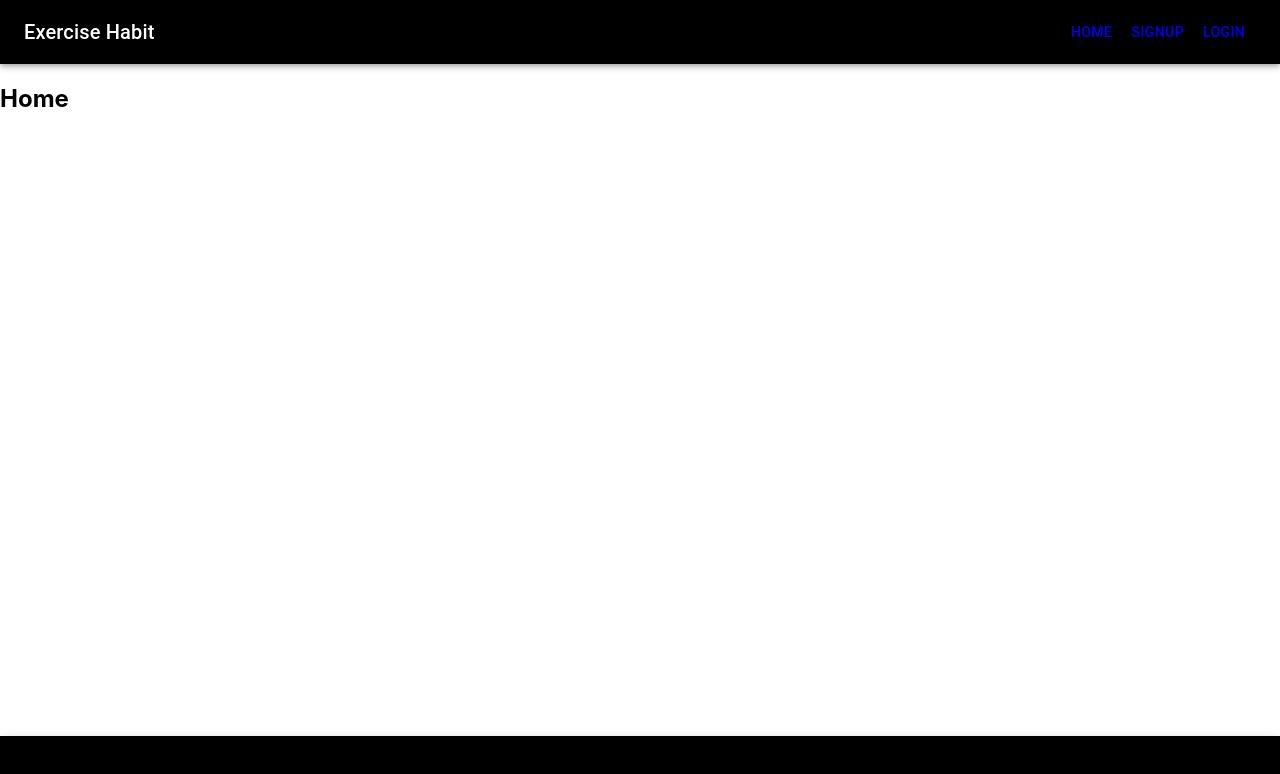
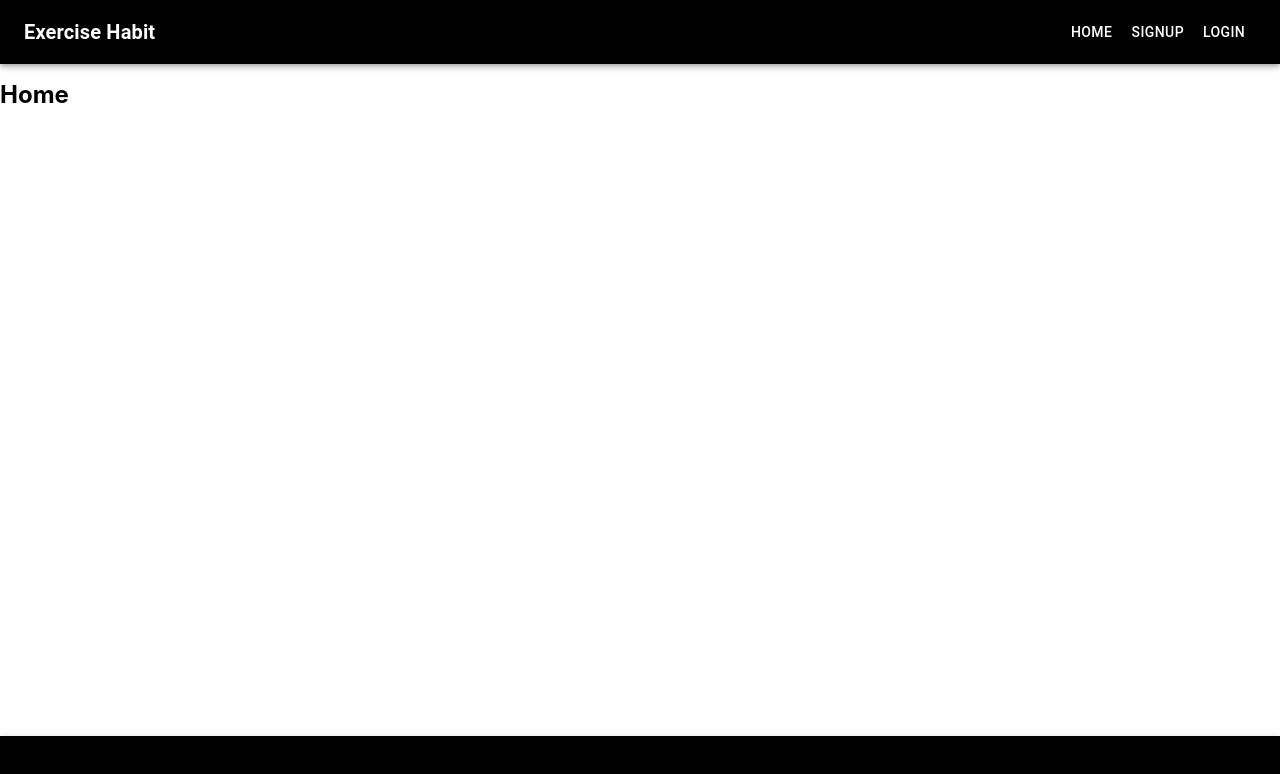
Before and after one commit to hideki1104/exercise_habit_front, a React (Create React App) app: page / in a window 1280 px wide. Shown: the top 774 px of the page. Built offline with nearby package versions, Linux system fonts and the light colour scheme.

Commit message:
ヘッダーのスタイルを変更

```diff
--- a/src/Components/Auth/Login.tsx
+++ b/src/Components/Auth/Login.tsx
@@ -7,7 +7,8 @@ import { LoginForm } from './LoginForm';
 const useStyles = makeStyles((theme: Theme) =>
   createStyles({
     main: {
-      backgroundColor: '#F5F5F5'
+      paddingTop: 60,
+      backgroundColor: '#F5F5F5',
     },
   }),
 );
--- a/src/Components/Auth/Registration.tsx
+++ b/src/Components/Auth/Registration.tsx
@@ -7,7 +7,8 @@ import { RegistrationForm } from './RegistrationForm';
 const useStyles = makeStyles((theme: Theme) =>
   createStyles({
     main: {
-      backgroundColor: '#F5F5F5'
+      paddingTop: 60,
+      backgroundColor: '#F5F5F5',
     },
   }),
 );
--- a/src/Components/Header.tsx
+++ b/src/Components/Header.tsx
@@ -11,12 +11,30 @@ const useStyles = makeStyles((theme: Theme) =>
   createStyles({
     root: {
       flexGrow: 1,
+      position: "fixed",
+      width: "100%",
     },
+
     menuButton: {
       marginRight: theme.spacing(2),
     },
+
     title: {
       flexGrow: 1,
+      fontWeight: "bold",
+    },
+
+    title_link: {
+      textDecoration: "none",
+      color: "#ffffff",
+    },
+
+    headerLink: {
+      textDecoration: "none",
+      color: "#ffffff",
+      '&:hover': {
+        background: "#A9A9A9",
+      },
     },
   }),
 );
@@ -41,15 +59,17 @@ export const Header: React.FC<HeaderProps> = () => {
         <AppBar position="static">
           <Toolbar>
             <Typography variant="h6" className={classes.title}>
-              Exercise Habit
+              <Link to="/" className={classes.title_link}>
+                Exercise Habit
+              </Link>
             </Typography>
-            <Link to = '/'>
+            <Link to = '/' className={classes.headerLink}>
               <Button color="inherit">Home</Button>
             </Link>
-            <Link to = '/sign_up'>
+            <Link to = '/sign_up' className={classes.headerLink} style={{textDecoration: 'none', color: "white"}}>
               <Button color="inherit">SignUp</Button>
             </Link>
-            <Link to = '/sign_in'>
+            <Link to = '/sign_in' className={classes.headerLink}>
               <Button color="inherit">Login</Button>
             </Link>
           </Toolbar>
--- a/src/Components/Home.tsx
+++ b/src/Components/Home.tsx
@@ -1,13 +1,23 @@
 import React from 'react'
+import { makeStyles, Theme, createStyles } from '@material-ui/core/styles';
+
+const useStyles = makeStyles((theme: Theme) =>
+  createStyles({
+    main: {
+      paddingTop: 60,
+    },
+  }),
+);
 
 interface HomeProps {
 
 }
 
 export const Home: React.FC<HomeProps> = () => {
-    return (
-      <div>
-        <h2>Home</h2>
-      </div>
-    );
+  const classes = useStyles();
+  return (
+    <div className={classes.main}>
+      <h2>Home</h2>
+    </div>
+  );
 }
```
